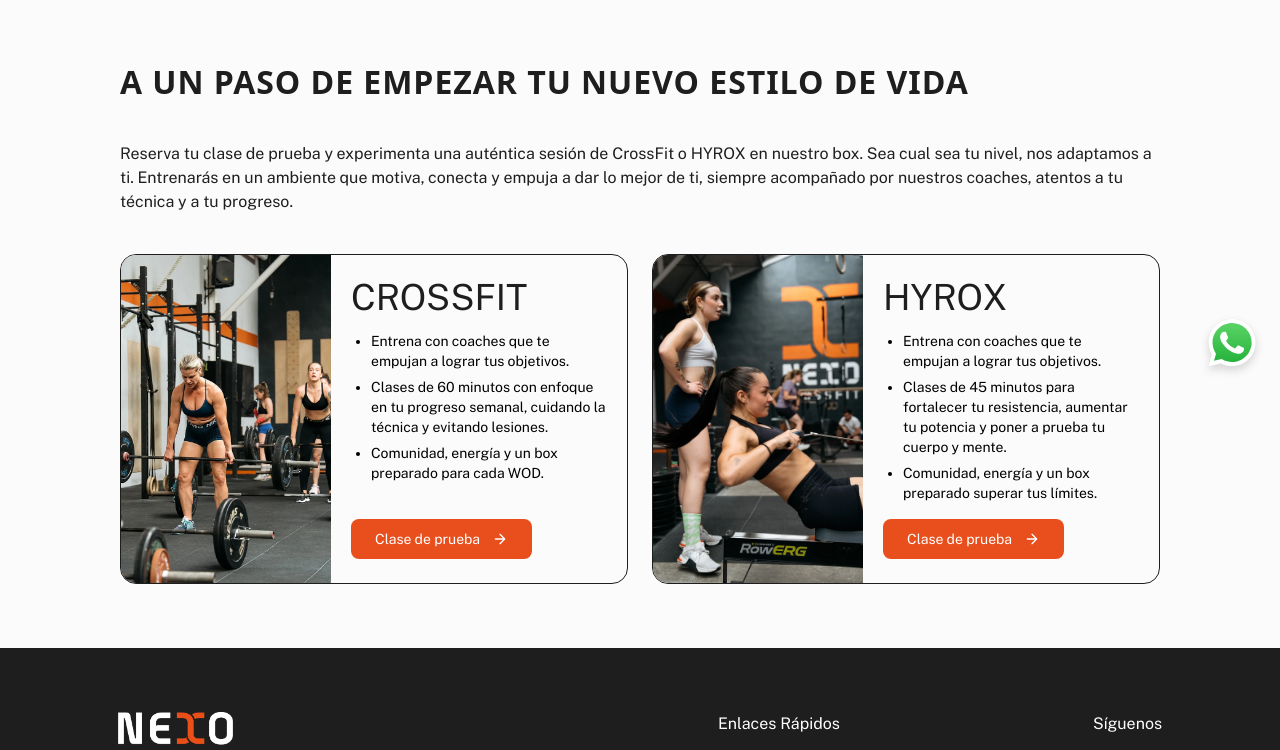
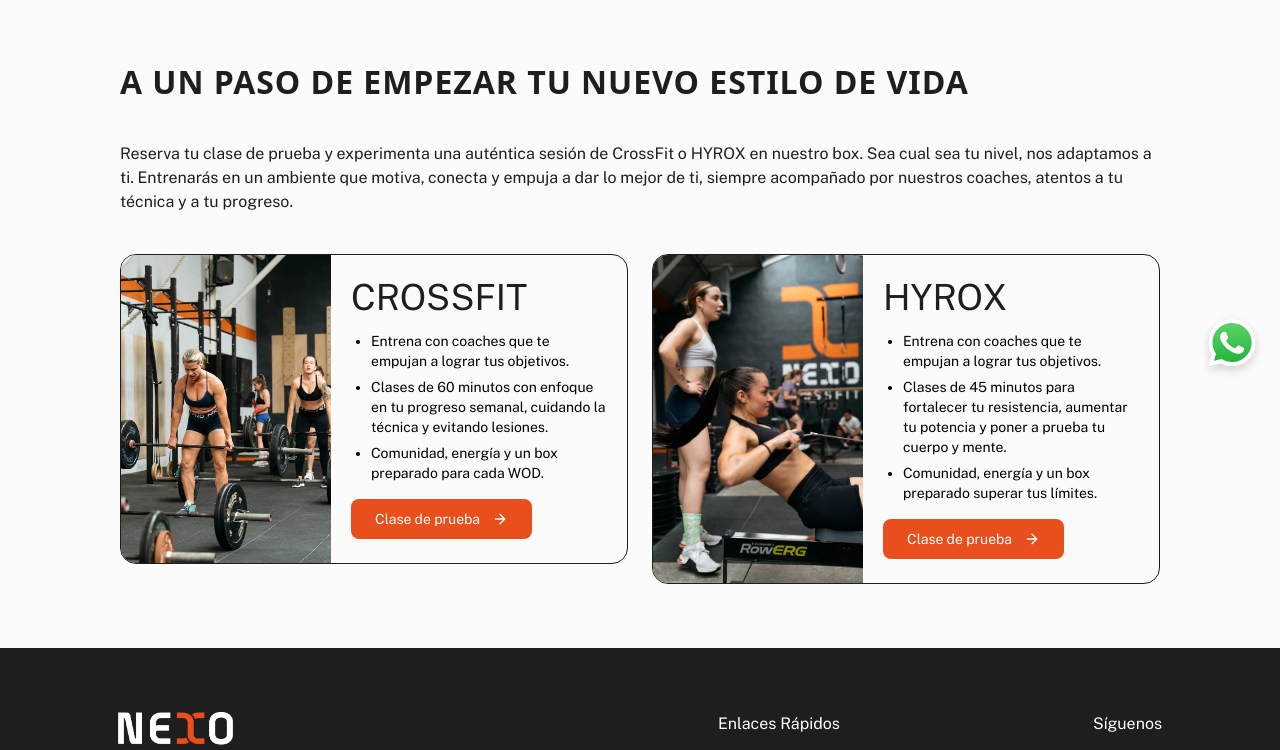
Before and after one commit to agustinalonsocantoli/nexo-web, a Next.js app: page /class in a window 1280 px wide. Shown: the part 409-1159 px from the top of the page. Built offline with nearby package versions, Linux system fonts and the light colour scheme; a web font is replaced by a local one.

Commit message:
fix deploy and added animations

```diff
--- a/app/class/page.tsx
+++ b/app/class/page.tsx
@@ -3,6 +3,7 @@
 import OptimizedImage from "@/components/OptimizedImage";
 import PageHero from "@/components/PageHero";
 import { TrainingCard, TrainingCardType } from "@/components/home/TrainingSection";
+import AnimateOnScroll from "@/components/AnimateOnScroll";
 
 export const metadata: Metadata = {
   title: "Reserva tu Clase de Prueba",
@@ -51,11 +52,14 @@
       <div className="flex flex-col gap-4 px-6 py-6 lg:mx-auto lg:max-w-7xl lg:gap-10 lg:px-30 lg:py-16">
 
         {/* Título de sección — solo desktop */}
+        <AnimateOnScroll>
           <h2 className="hidden font-heading text-[28px] font-bold uppercase leading-tight tracking-[0.03em] text-nexo-dark lg:block lg:text-[32px]">
             A un paso de empezar tu nuevo estilo de vida
           </h2>
+        </AnimateOnScroll>
 
         {/* Párrafo intro */}
+        <AnimateOnScroll delay={100}>
           <p className="font-body text-sm leading-5 text-nexo-dark lg:text-base lg:leading-6">
             <span className="lg:hidden">
               Reserva tu clase de prueba y vive una sesión real de CrossFit o
@@ -70,6 +74,7 @@
               coaches, atentos a tu técnica y a tu progreso.
             </span>
           </p>
+        </AnimateOnScroll>
 
         {/* Mobile: accordion cards */}
         <div className="flex flex-col gap-4 lg:hidden">
@@ -81,9 +86,9 @@
         {/* Desktop: horizontal cards en grid 2 columnas */}
         <div className="hidden lg:grid lg:grid-cols-2 lg:gap-6">
           {classes.map((c) => (
+            <AnimateOnScroll key={c.title} delay={100}>
             <div
-              key={c.title}
-              className="flex overflow-hidden rounded-2xl border border-nexo-dark"
+              className="flex overflow-hidden rounded-2xl border border-nexo-dark transition-all duration-200 hover:shadow-lg hover:scale-[1.01]"
             >
               {/* Imagen izquierda */}
               <div className="relative w-[210px] shrink-0">
@@ -128,6 +133,7 @@
                 </Link>
               </div>
             </div>
+            </AnimateOnScroll>
           ))}
         </div>
       </div>
--- a/app/on-ramp/booking/page.tsx
+++ b/app/on-ramp/booking/page.tsx
@@ -1,6 +1,6 @@
 "use client";
 
-import { useState } from "react";
+import { Suspense, useState } from "react";
 import { useRouter, useSearchParams } from "next/navigation";
 import { useForm } from "react-hook-form";
 import { zodResolver } from "@hookform/resolvers/zod";
@@ -37,7 +37,7 @@
 
 const labelClass = "font-body text-base leading-5 text-nexo-dark";
 
-export default function OnRampBookingPage() {
+function OnRampBookingForm() {
   const router = useRouter();
   const searchParams = useSearchParams();
   const fechaParam = searchParams.get("fecha") ?? "";
@@ -410,3 +410,11 @@
     </main>
   );
 }
+
+export default function OnRampBookingPage() {
+  return (
+    <Suspense fallback={null}>
+      <OnRampBookingForm />
+    </Suspense>
+  );
+}
--- /dev/null
+++ b/components/AnimateOnScroll.tsx
@@ -0,0 +1,58 @@
+'use client';
+
+import { useEffect, useRef, useState } from 'react';
+
+type Direction = 'up' | 'down' | 'left' | 'right' | 'fade';
+
+const initialTransform: Record<Direction, string> = {
+  up: 'translate-y-8',
+  down: '-translate-y-8',
+  left: '-translate-x-8',
+  right: 'translate-x-8',
+  fade: '',
+};
+
+export default function AnimateOnScroll({
+  children,
+  className = '',
+  delay = 0,
+  from = 'up',
+}: {
+  children: React.ReactNode;
+  className?: string;
+  delay?: number;
+  from?: Direction;
+}) {
+  const ref = useRef<HTMLDivElement>(null);
+  const [visible, setVisible] = useState(false);
+
+  useEffect(() => {
+    const el = ref.current;
+    if (!el) return;
+    const observer = new IntersectionObserver(
+      ([entry]) => {
+        if (entry.isIntersecting) {
+          setVisible(true);
+          observer.disconnect();
+        }
+      },
+      { threshold: 0.1 }
+    );
+    observer.observe(el);
+    return () => observer.disconnect();
+  }, []);
+
+  return (
+    <div
+      ref={ref}
+      className={`transition-all duration-700 ease-out ${
+        visible
+          ? 'opacity-100 translate-y-0 translate-x-0'
+          : `opacity-0 ${initialTransform[from]}`
+      } ${className}`}
+      style={delay ? { transitionDelay: `${delay}ms` } : undefined}
+    >
+      {children}
+    </div>
+  );
+}
--- a/components/home/AffiliatesSection.tsx
+++ b/components/home/AffiliatesSection.tsx
@@ -1,4 +1,5 @@
 import OptimizedImage from '../OptimizedImage';
+import AnimateOnScroll from '../AnimateOnScroll';
 
 export default function AffiliatesSection() {
   return (
@@ -18,11 +19,14 @@
 
       {/* Content */}
       <div className="relative z-10 flex h-full flex-col items-center py-5 lg:py-8">
+        <AnimateOnScroll from="fade">
           <h3 className="mb-8 w-fit rounded-3xl border border-nexo-orange px-10 py-1 text-center text-xs font-semibold tracking-wider text-white uppercase lg:mb-10">
             Afiliados
           </h3>
+        </AnimateOnScroll>
 
         <div className="flex items-center justify-center gap-4 px-5 lg:gap-14">
+          <AnimateOnScroll from="left" delay={100}>
             <OptimizedImage
               src="/logo-crossfit.webp"
               alt="crossfit"
@@ -30,7 +34,9 @@
               width={280}
               height={84}
             />
+          </AnimateOnScroll>
 
+          <AnimateOnScroll from="right" delay={100}>
             <OptimizedImage
               src="/logo-hyrox.webp"
               alt="hyrox"
@@ -38,6 +44,7 @@
               width={240}
               height={70}
             />
+          </AnimateOnScroll>
         </div>
       </div>
     </section>
--- a/components/home/TeamSection.tsx
+++ b/components/home/TeamSection.tsx
@@ -1,5 +1,6 @@
 import OptimizedImage from '../OptimizedImage';
 import Link from 'next/link';
+import AnimateOnScroll from '../AnimateOnScroll';
 
 export default function TeamSection() {
   return (
@@ -17,11 +18,14 @@
         <div className="absolute inset-0 bg-black/40" />
 
         <div className="absolute inset-0 flex flex-col items-center justify-end gap-2 px-6 py-6 text-center lg:justify-end lg:mb-14  lg:gap-4 lg:py-0">
+          <AnimateOnScroll from="up">
             <h2 className="font-heading text-[24px] font-bold leading-[100%] tracking-[0.72px] text-[#fbfbfb] uppercase lg:text-[48px] lg:tracking-[1.44px]">
               <span className="block">Conoce</span>
               <span className="block">al equipo</span>
             </h2>
+          </AnimateOnScroll>
 
+          <AnimateOnScroll from="up" delay={150}>
             <Link
               href="/team"
               className="flex items-center gap-4 rounded-lg bg-nexo-orange px-8 py-2 font-body text-sm text-white transition-opacity hover:opacity-90"
@@ -31,6 +35,7 @@
                 <path d="M5 12h14M12 5l7 7-7 7" />
               </svg>
             </Link>
+          </AnimateOnScroll>
         </div>
       </div>
     </section>
--- a/components/home/WhyChooseUs.tsx
+++ b/components/home/WhyChooseUs.tsx
@@ -64,21 +64,23 @@
   }
 ];
 
+import AnimateOnScroll from '../AnimateOnScroll';
+
 export default function WhyChooseUs() {
   return (
     <section className="bg-nexo-dark py-8 text-white lg:py-16">
       <div className="mx-auto max-w-7xl px-8 lg:px-[72px]">
-        <div className="mb-8 text-center lg:mb-10">
+        <AnimateOnScroll from="fade" className="mb-8 text-center lg:mb-10">
           <h2 className="font-heading text-[24px] font-bold leading-[100%] tracking-[0.03em] text-white uppercase">
             ¿POR QUÉ<br className="lg:hidden" /> ELEGIRNOS?
           </h2>
-        </div>
+        </AnimateOnScroll>
 
         <div className="flex flex-col gap-4 lg:grid lg:grid-cols-3">
           {benefits.map((benefit, index) => (
+            <AnimateOnScroll key={index} from="up" delay={index * 100} className="h-full">
               <div
-              key={index}
-              className="flex flex-col gap-3 rounded-[14px] border border-nexo-orange p-6 shadow-[0px_10px_15px_0px_rgba(0,0,0,0.1),0px_4px_6px_0px_rgba(0,0,0,0.1)]"
+                className="flex h-full flex-col gap-3 rounded-[14px] border border-nexo-orange p-6 shadow-[0px_10px_15px_0px_rgba(0,0,0,0.1),0px_4px_6px_0px_rgba(0,0,0,0.1)] transition-all duration-200 hover:scale-[1.02] hover:shadow-xl"
               >
                 <div className="flex">
                   {benefit.icon}
@@ -92,6 +94,7 @@
                   </p>
                 </div>
               </div>
+            </AnimateOnScroll>
           ))}
         </div>
       </div>
--- a/components/team/TeamBody.tsx
+++ b/components/team/TeamBody.tsx
@@ -1,5 +1,6 @@
 import { Card, TeamCardType } from "./Card";
 import TeamBodyDesktop from "./TeamBodyDesktop";
+import AnimateOnScroll from "../AnimateOnScroll";
 
 const coaches: TeamCardType[] = [
   {
@@ -70,6 +71,7 @@
     <section className="bg-[#fbfbfb] py-8 text-nexo-dark lg:py-16">
       {/* Mobile */}
       <div className="lg:hidden">
+        <AnimateOnScroll>
         <div className="mx-auto max-w-7xl px-8">
           <div className="flex flex-col items-center gap-4">
             <span className="w-fit rounded-full border border-nexo-orange px-3 py-1.5 font-body text-xs font-semibold text-nexo-dark uppercase">
@@ -83,7 +85,9 @@
             </div>
           </div>
         </div>
+        </AnimateOnScroll>
 
+        <AnimateOnScroll delay={100}>
         <div className="mx-auto mt-8 max-w-7xl px-8">
           <div className="flex flex-col items-center gap-4">
             <span className="w-fit rounded-full border border-nexo-orange px-3 py-1.5 font-body text-xs font-semibold text-nexo-dark uppercase">
@@ -97,12 +101,15 @@
             </div>
           </div>
         </div>
+        </AnimateOnScroll>
       </div>
 
       {/* Desktop */}
+      <AnimateOnScroll>
       <div className="hidden lg:block mx-auto max-w-7xl px-[118px]">
         <TeamBodyDesktop coaches={coaches} services={services} />
       </div>
+      </AnimateOnScroll>
     </section>
   );
 }
```
Also changed, not shown: app/on-ramp/page.tsx (+20 -3 lines), app/plans/page.tsx (+19 -10 lines), components/about-us/AboutBody.tsx (+38 -8 lines), components/home/TrainingSection.tsx (+13 -4 lines). Lines whose indentation alone changed are shown as unchanged.
